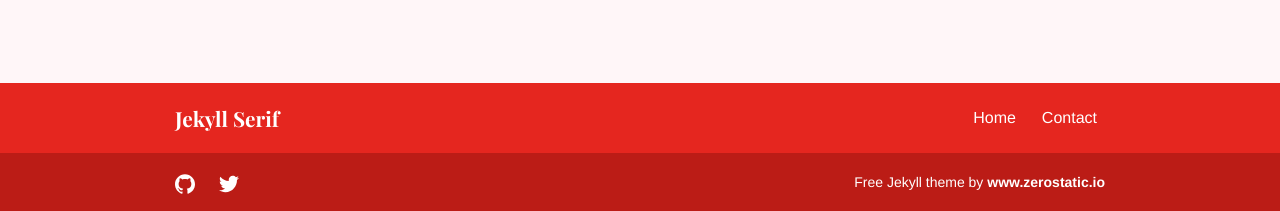
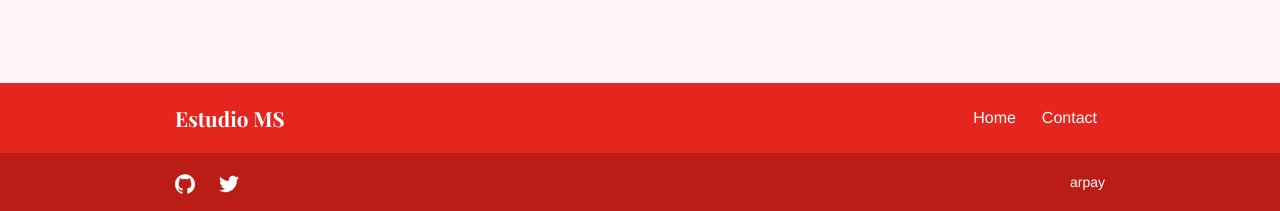
Before and after one commit to fajouri/gestoria, a Jekyll site: the page built from index.md, in a window 1280 px wide. Shown: the part 1469-1680 px from the top of the page. Built offline with Jekyll 4.4.1, drawn with Linux system fonts in a browser that asks for light colours.

Commit message:
Update _config.yml
tests

```diff
--- a/_config.yml
+++ b/_config.yml
@@ -1,6 +1,6 @@
 baseurl: '/'
 permalink: pretty
-title: 'Jekyll Serif'
+title: 'Estudio MS'
 
 google_analytics_id: ""
 
@@ -13,10 +13,10 @@ logo:
   desktop_height: "36px"
 
 footer:
-  copyright_text: 'Free Jekyll theme by <a class="zerostatic" href="https://www.zerostatic.io">www.zerostatic.io</a>'
+  copyright_text: 'arpay'
 
 seo:
-  meta_og_title: "Jekyll Serif Theme"
+  meta_og_title: "Estudio Gestoria Automotor Contabilidad."
   meta_og_type: "website"
   meta_og_url: "https://jekyll-serif.netlify.app"
   meta_og_image: "https://raw.githubusercontent.com/zerostaticthemes/jekyll-serif-theme/master/screenshots/tn.png"
```
